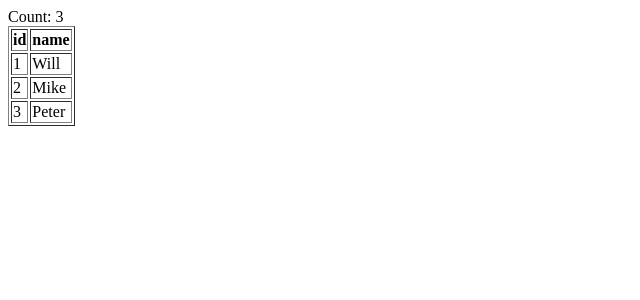
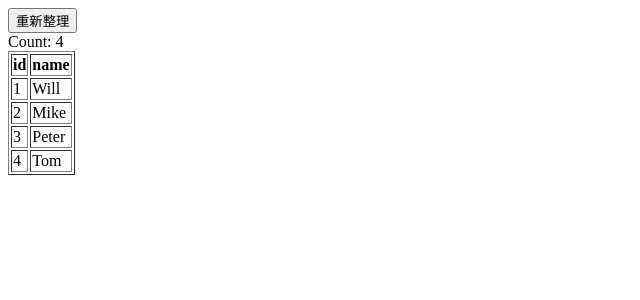
Before and after one commit to doggy8088/rxjs-angular-demo, an Angular app: page / in a window 1280 px wide. Shown: the top 300 px of the page, without its empty margins (0-640 px from the left). Built offline with nearby package versions, Linux system fonts and the light colour scheme.

Commit message:
使用 BehaviorSubject 與 shareReplay 做到更新快取資料的功能

```diff
--- a/src/app/app.component.html
+++ b/src/app/app.component.html
@@ -1,4 +1,9 @@
-Count: {{ (data$|async)?.length }}
+
+<button (click)="refresh()">重新整理</button>
+
+<div>
+  Count: {{ (data$|async)?.length }}
+</div>
 
 <table border="1">
   <tr>
--- a/src/app/app.component.ts
+++ b/src/app/app.component.ts
@@ -1,6 +1,6 @@
 import { HttpClient } from '@angular/common/http';
 import { Component, OnInit } from '@angular/core';
-import { Observable, of } from 'rxjs';
+import { Observable, of, BehaviorSubject } from 'rxjs';
 import { shareReplay, switchMap } from 'rxjs/operators';
 
 
@@ -11,14 +11,20 @@ import { shareReplay, switchMap } from 'rxjs/operators';
 })
 export class AppComponent implements OnInit {
   title = 'demo1';
+
+  refresh$ = new BehaviorSubject(null);
   data$: Observable<any> = of([]);
 
   constructor(private http: HttpClient) {}
 
   ngOnInit(): void {
-    this.data$ = this.http.get<any>('/assets/data.json')
-      .pipe(
-        shareReplay(1)
-      );
+    this.data$ = this.refresh$.pipe(
+      switchMap(() => this.http.get<any>('/assets/data.json')),
+      shareReplay(1)
+    );
+  }
+
+  refresh() {
+    this.refresh$.next(null);
   }
 }
--- a/src/assets/data.json
+++ b/src/assets/data.json
@@ -10,5 +10,9 @@
   {
     "id": 3,
     "name": "Peter"
+  },
+  {
+    "id": 4,
+    "name": "Tom"
   }
 ]
```
